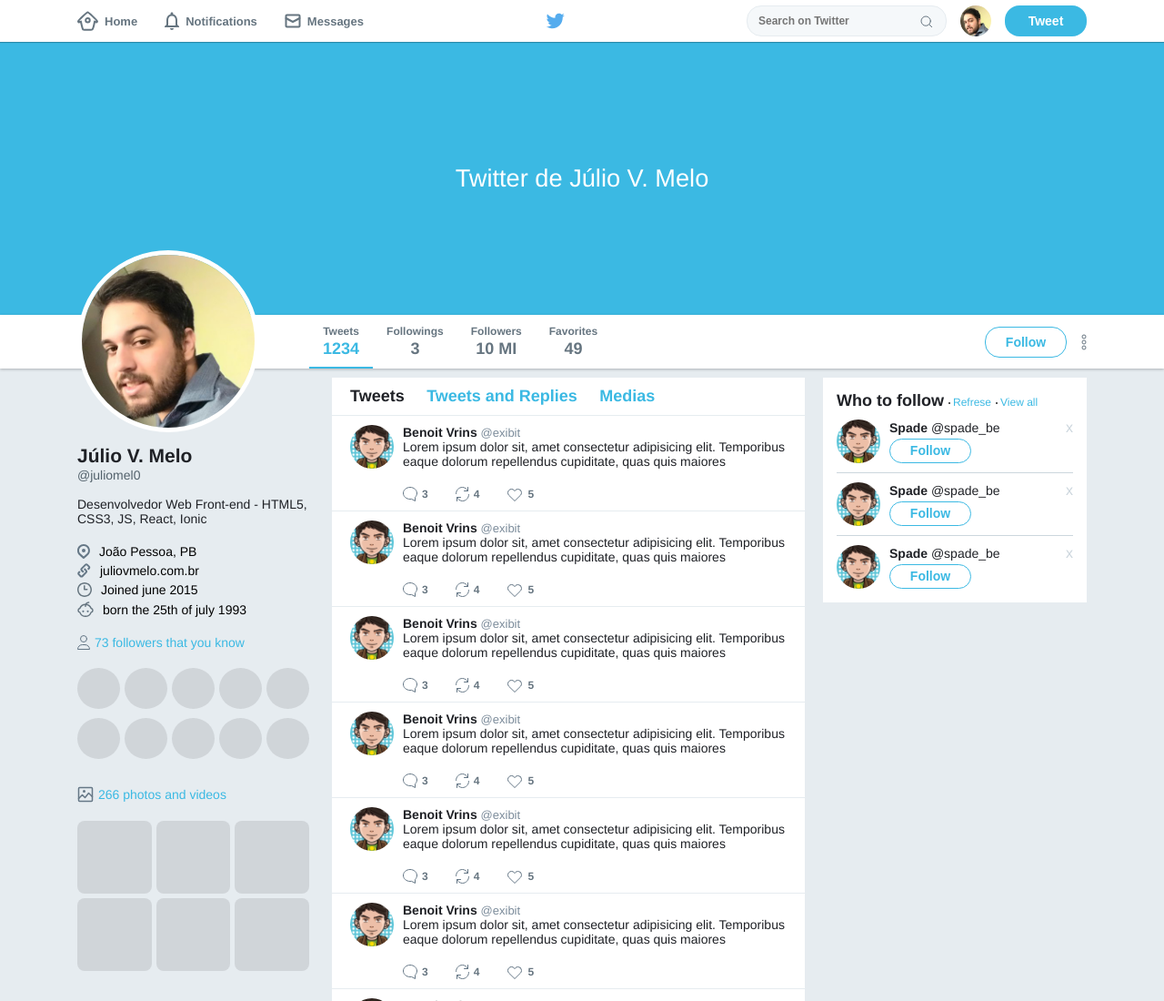
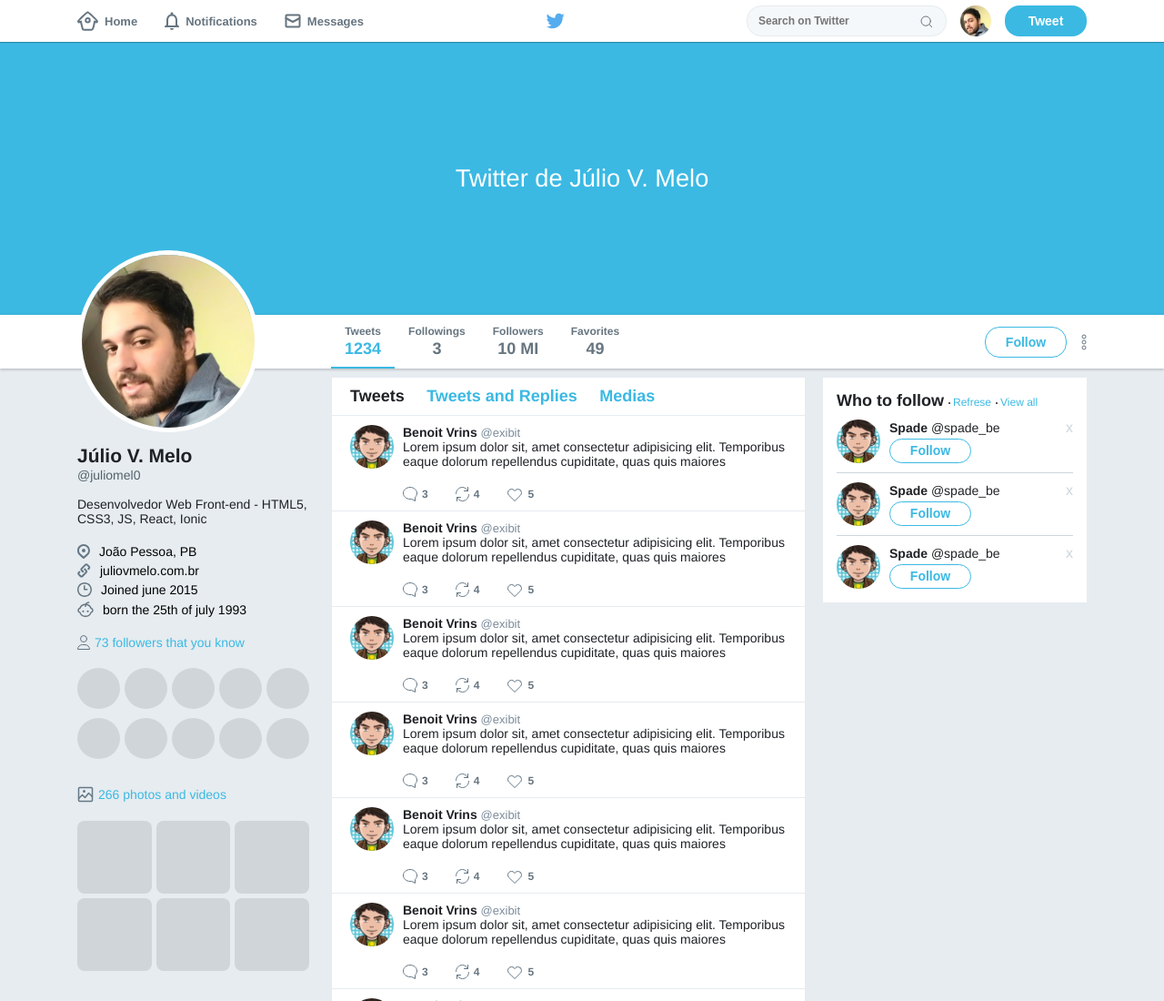
Before and after one commit to JulioVMelo/clone-twitter, a plain HTML site: page index.html in a window 1280 px wide. Shown: the top 1100 px of the page at 91% size. Drawn offline with Linux system fonts and the light colour scheme.

```diff
--- a/style.css
+++ b/style.css
@@ -110,7 +110,7 @@
     align-items: center;
     justify-content: space-between;
     height: 100%;
-    padding-left: 285px;
+    padding-left: 309px;
 }
 div.bar .content ul{
     list-style:none;
```
